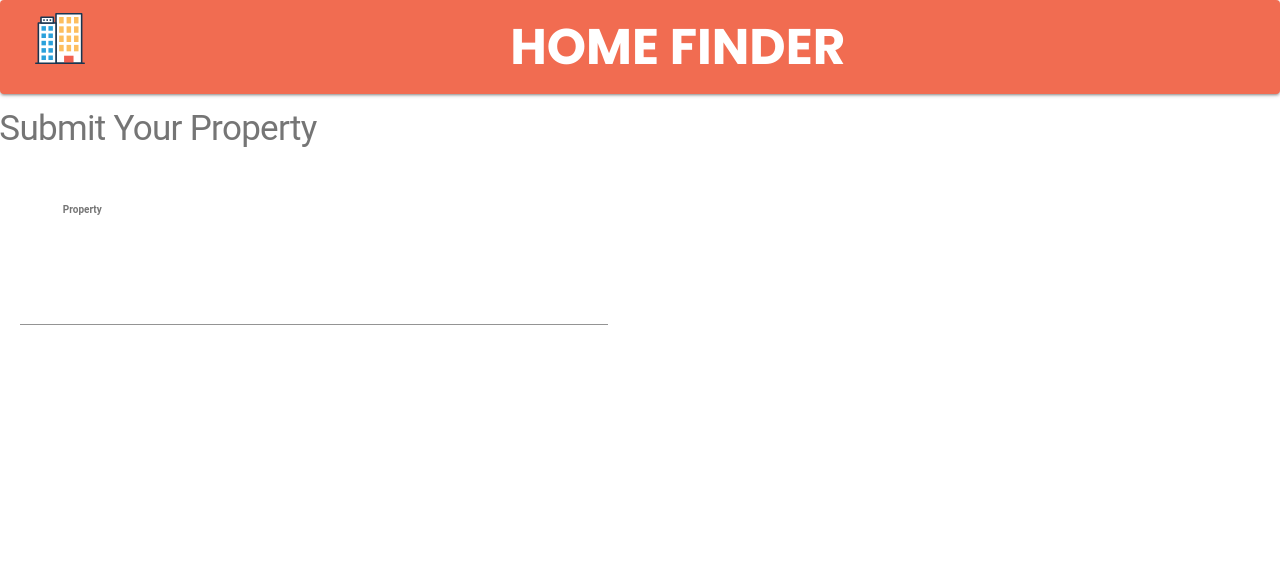
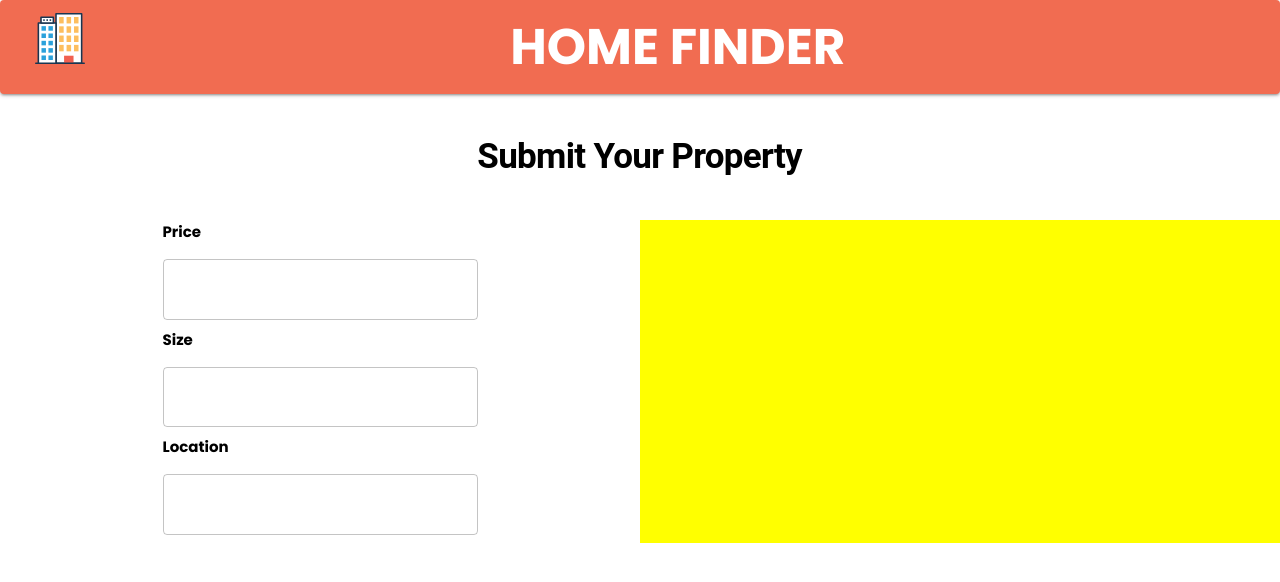
Before and after one commit to Gkonst1/chatbotEstateAgent, a React (Create React App) app in the folder homefinder/: page /tenant in a window 1280 px wide. Shown: the top 582 px of the page. Built offline with nearby package versions, Linux system fonts and the light colour scheme.

Commit message:
LeftPanel Form

```diff
--- a/homefinder/src/Components/TenantPage/tenant.js
+++ b/homefinder/src/Components/TenantPage/tenant.js
@@ -6,56 +6,29 @@ import Paper from '@material-ui/core/Paper';
 import Grid from '@material-ui/core/Grid';
 import Typography from '@material-ui/core/Typography';
 import TextField from '@material-ui/core/TextField';
-import PropTypes from 'prop-types';
-import classNames from 'classnames';
-import { withStyles } from '@material-ui/core/styles';
-import MenuItem from '@material-ui/core/MenuItem';
 
 
-// const styles=theme= {
-//   paper:{padding:20, margin:20, textAlign:'center'},
-//   text:{color:'#000', fontWeight:600},
-//   form:{textAlign:'center'},
-//   dense: {marginTop: 19},
-//   textField: {
-//     marginLeft: theme.spacing.unit,
-//     marginRight: theme.spacing.unit,
-//     width: 200,
-//   }
-// }
+const styles= {
+  paper:{padding:20, margin:20, textAlign:'center'},
+  text:{color:'#000', fontWeight:600},
+  label:{fontSize:15, marginBottom:0},
+  leftPanel:{ height:'100%'},
+  rightPanel:{backgroundColor:'yellow'}
+}
 
 
 
-const styles = theme => ({
-  container: {
-    display: 'flex',
-    flexWrap: 'wrap',
-  },
-  textField: {
-    marginLeft: theme.spacing.unit,
-    marginRight: theme.spacing.unit,
-    width: 200,
-  },
-  dense: {
-    marginTop: 19,
-  },
-  menu: {
-    width: 200,
-  }
-});
 
 
 
 class Tenant extends React.Component{
   render(){
-    const { classes } = this.props;
 
     return(<Fragment>
       <Header/>
-        <Grid container spacing={24}>
-
+        <Grid container spacing={48}>
         {/* Title */}
-          <Grid item xs={12} justify='center' alignItems="center">
+          <Grid item xs={12}>
             <Paper style={styles.paper} elevation={0} >
             <Typography variant="display3" style={styles.text}>
                 Submit Your Property
@@ -65,32 +38,45 @@ class Tenant extends React.Component{
 
           {/* Left Panel */}
 
-        <Grid item xs={6} style={styles.form}>
+        <Grid item xs={12} sm={12} md={6} lg={6}  className="leftPanel" style={styles.leftPanel}>
+
+        <form style ={styles.form} justify='center' alignItems="center">
+
+              <h3 style={styles.label}>Price</h3>
+              <TextField
+                id="outlined-bare"
+                className={styles.form}
+                variant="outlined"
+                margin="normal"
+                InputProps	={{style: {fontSize:20 , fontWeight:600}}}
+              />
 
 
-        <form style={styles.form}>
-          <TextField
-          id="standard-bare"
-          label="Property"
-          style={{ padding: 20}}
-          className={(styles.dense, styles.textField)}
-          margin="dense"
-          // Inputprops is for the textfield place itself
-          InputProps={{
-            style:{fontSize:'8rem'}
-          }}
-        />
+              <h3 style={styles.label}>Size</h3>
+              <TextField
+                id="outlined-bare"
+                className={styles.form}
+                variant="outlined"
+                margin="normal"
+                InputProps	={{style: {fontSize:20 , fontWeight:600}}}
+              />
 
-
-          </form>
-
+              <h3 style={styles.label}>Location</h3>
+              <TextField
+                id="outlined-bare"
+                className={styles.form}
+                variant="outlined"
+                margin="normal"
+                InputProps	={{style: {fontSize:20 , fontWeight:600}}}
+              />
+        </form>
         </Grid>
 
 
            {/* Right Panel */}
 
-        <Grid item xs={6}>
-
+        <Grid item xs={6} style={styles.rightPanel} justify="flex-end">
+            <Typography></Typography>
         </Grid>
 
         </Grid>
@@ -98,7 +84,12 @@ class Tenant extends React.Component{
     </Fragment>
 
     )
+
   }
+
 }
 
-export default Tenant;
+
+
+
+export default Tenant ;
--- a/homefinder/src/Components/TenantPage/tenant.scss
+++ b/homefinder/src/Components/TenantPage/tenant.scss
@@ -132,3 +132,11 @@
   border-radius: 50%;
   background: white;
 }
+
+
+.leftPanel{
+  width: 100%;
+  display:flex;
+  justify-content: space-around;
+
+}
```
